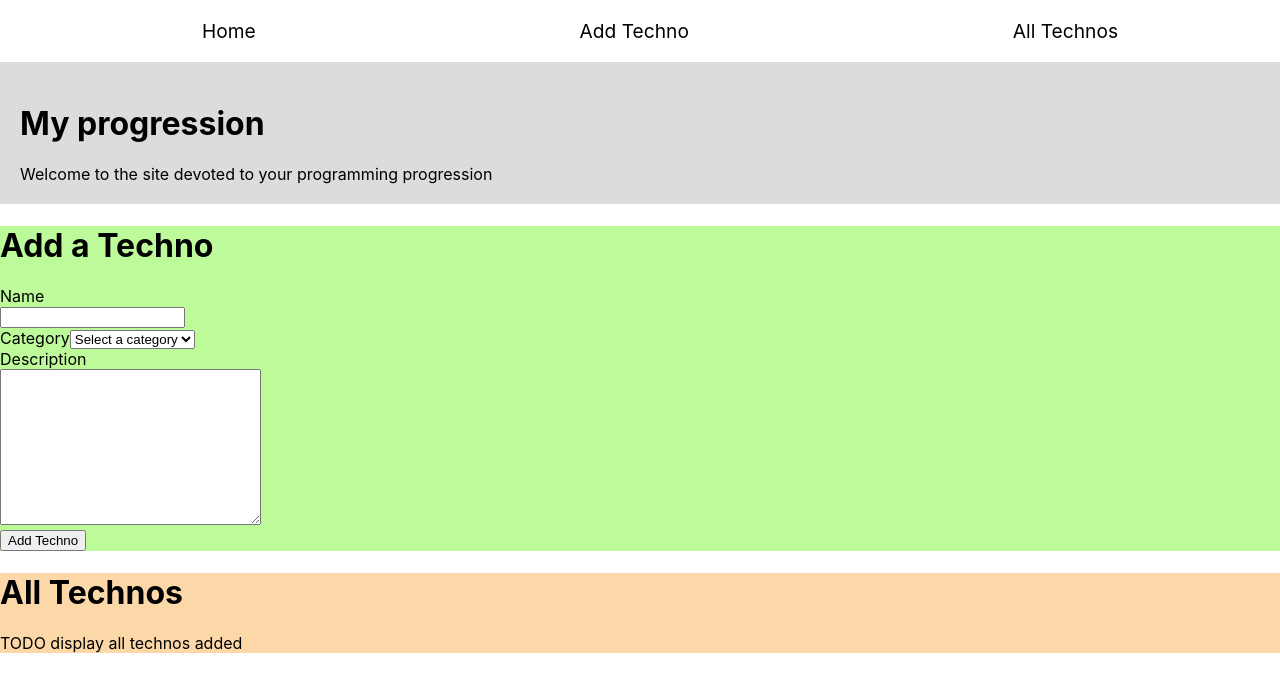
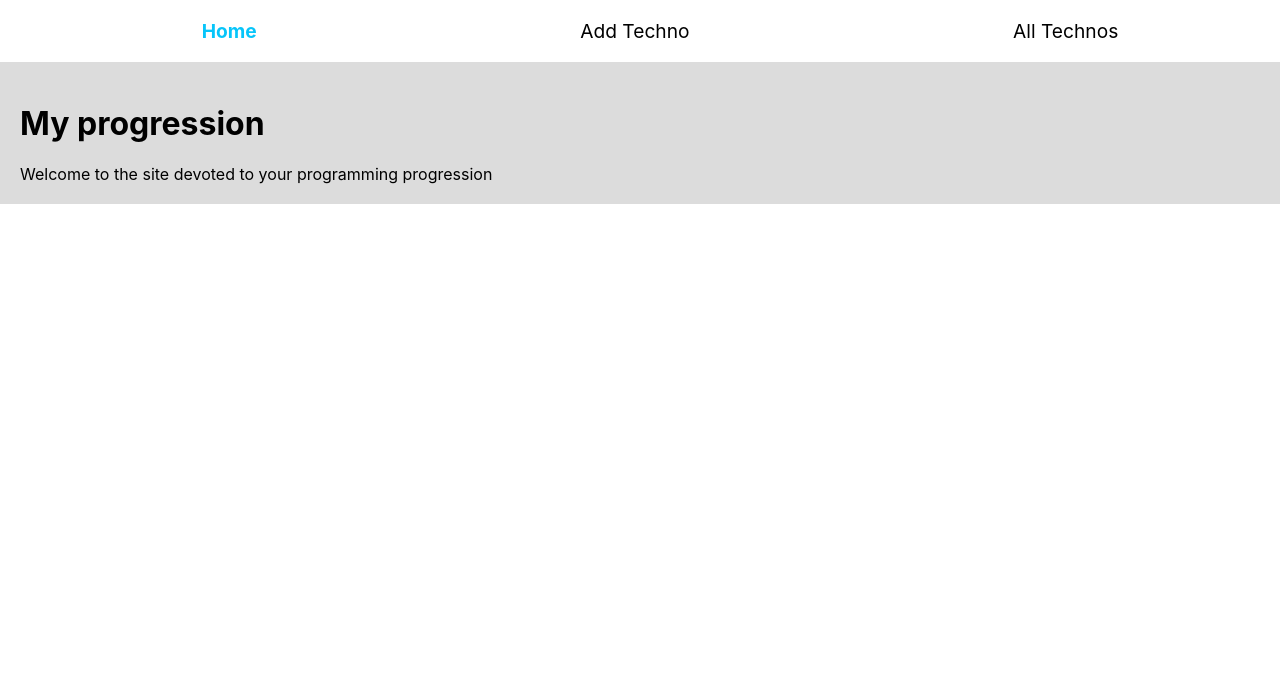
Before and after one commit to Pasot01/Tuto-bases-React, a React (Create React App) app: page / in a window 1280 px wide. Shown: the top 692 px of the page. Built offline with nearby package versions, Linux system fonts and the light colour scheme.

Commit message:
Mise en place du routages des composants avec react-router-dom sur App.js (Routes, Route) et Menu.js (NavLink)

```diff
--- a/package.json
+++ b/package.json
@@ -8,6 +8,7 @@
     "@testing-library/user-event": "^13.5.0",
     "react": "^18.2.0",
     "react-dom": "^18.2.0",
+    "react-router-dom": "^6.3.0",
     "react-scripts": "5.0.1",
     "web-vitals": "^2.1.4"
   },
--- a/src/App.js
+++ b/src/App.js
@@ -1,3 +1,4 @@
+import { Routes, Route } from 'react-router-dom';
 import './css/app.css';
 import Home from './pages/Home'
 import Menu from './components/Menu';
@@ -7,10 +8,12 @@
 function App() {
   return (
     <>
-      <Menu />
-      <Home />
-      <TechnoAdd />
-      <TechnoList />
+    <Menu />
+    <Routes>
+      <Route path="/" element={ <Home /> } />
+      <Route path="/add" element={ <TechnoAdd /> } />
+      <Route path="/list" element={ <TechnoList />} />
+    </Routes>
     </>
   );
 }
--- a/src/components/Menu.js
+++ b/src/components/Menu.js
@@ -1,10 +1,12 @@
+import { NavLink } from "react-router-dom"
+
 export default function Menu() {
     return (
         <div className="menu">
             <ul>
-                <li>Home</li>
-                <li>Add Techno</li>
-                <li>All Technos</li>
+                <li><NavLink to="/" className={({isActive}) => (isActive ? "activeLink" : undefined)}>Home</NavLink></li>
+                <li><NavLink to="/add" className={({isActive}) => (isActive ? "activeLink" : undefined)}>Add Techno</NavLink></li>
+                <li><NavLink to="/list" className={({isActive}) => (isActive ? "activeLink" : undefined)}>All Technos</NavLink></li>
             </ul>
         </div>
     )
--- a/src/css/menu.css
+++ b/src/css/menu.css
@@ -8,3 +8,13 @@
     flex-direction: row;
     justify-content: space-around;
 }
+
+a {
+    text-decoration: none;
+    color: black;
+}
+
+.activeLink {
+    font-weight: bold;
+    color: #07c5fa;
+}
--- a/src/index.js
+++ b/src/index.js
@@ -3,11 +3,14 @@
 import './index.css';
 import App from './App';
 import reportWebVitals from './reportWebVitals';
+import { BrowserRouter } from 'react-router-dom';
 
 const root = ReactDOM.createRoot(document.getElementById('root'));
 root.render(
   <React.StrictMode>
-    <App />
+    <BrowserRouter>
+      <App />
+    </BrowserRouter>
   </React.StrictMode>
 );
 
```
Also changed, not shown: 1 other file (tests, documents, lock files or other folders).
